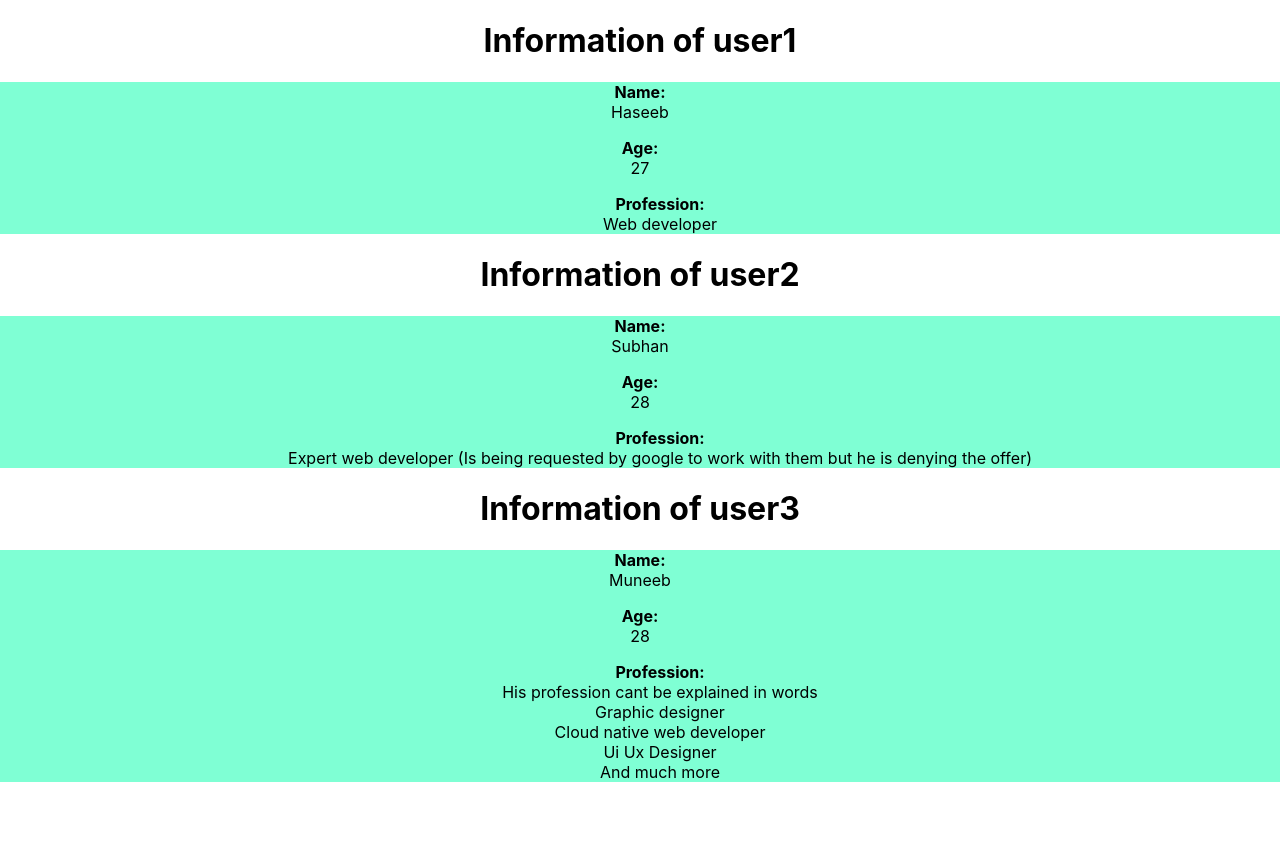
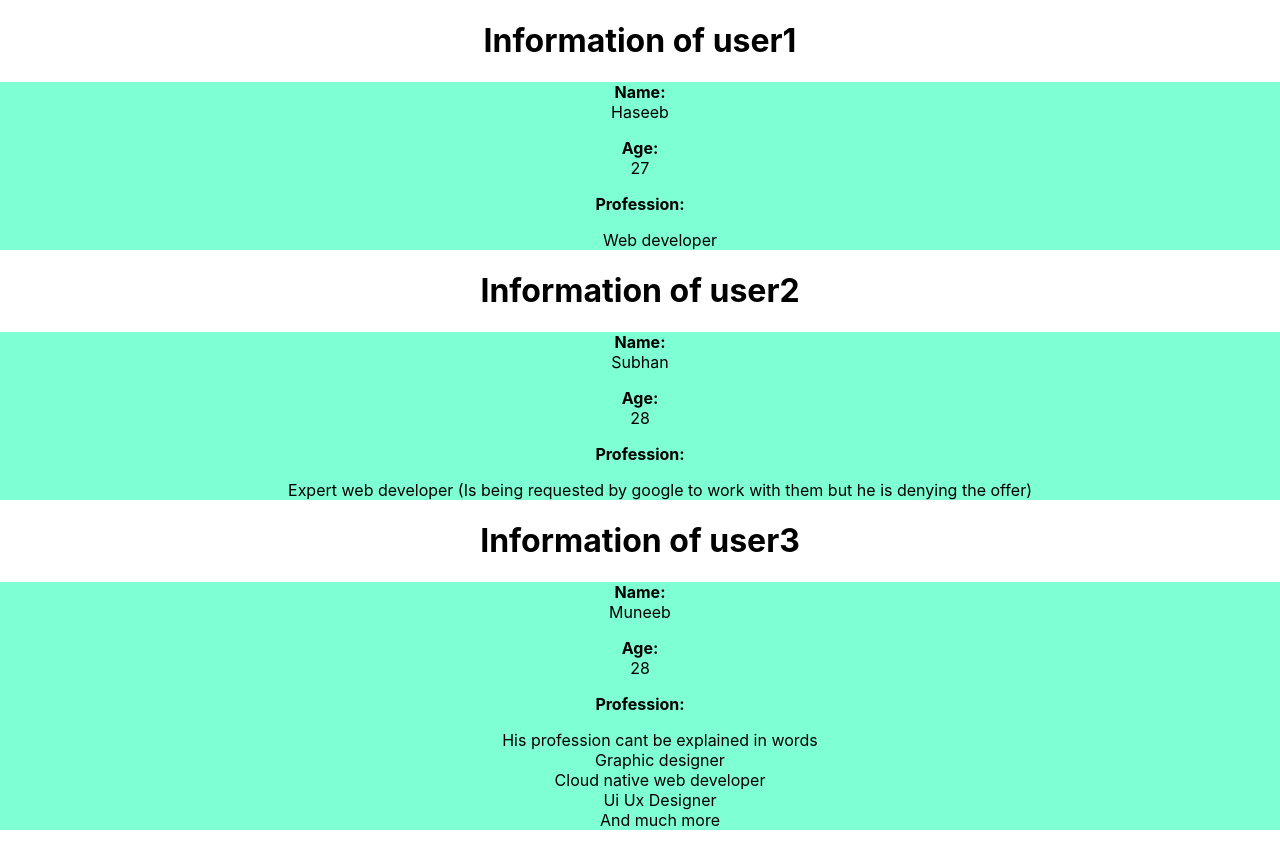
Before and after one commit to abdulhaseeb21/Basic-react-app, a React (Create React App) app: page / in a window 1280 px wide. Before the commit the page ends 800 px from the top, so only its background shows below. Built offline with nearby package versions, Linux system fonts and the light colour scheme.

Commit message:
new changes

```diff
--- a/src/component/Info.jsx
+++ b/src/component/Info.jsx
@@ -4,8 +4,8 @@ const Info = ({ name, age, profession }) => {
         <div className='main_div'>
             <p><strong>Name:</strong> <li>{name}</li></p>
             <p><strong>Age:</strong><li> {age + 10}</li></p>
+            <p><strong>Profession:</strong></p>
             <ul>
-                <strong>Profession:</strong>
                 {profession.map((pro,id )=> <li className='skills__list' key={id}>{pro}</li>)}
             </ul>
         </div>
```
Also changed, not shown: 1 other file (tests, documents, lock files or other folders).
